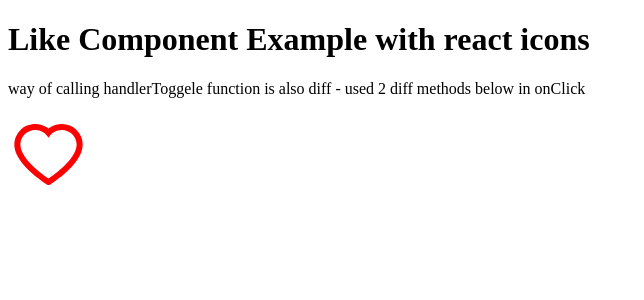
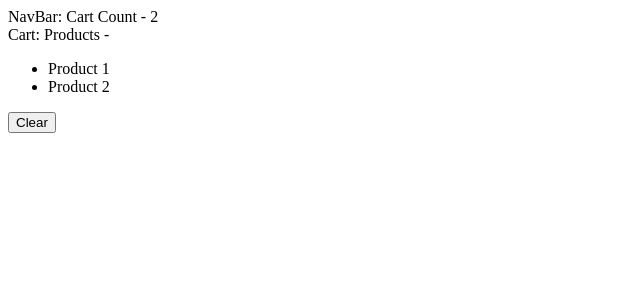
Before and after one commit to ashutosh-gole/react-app, a React (Vite) app: page / in a window 1280 px wide. Shown: the top 300 px of the page, without its empty margins (0-644 px from the left). Built offline with nearby package versions, Linux system fonts and the light colour scheme.

Commit message:
sharing states with components in react

```diff
--- a/src/App.tsx
+++ b/src/App.tsx
@@ -1,14 +1,15 @@
+import { useState } from "react";
 import "./App.css";
-import Like from "./components/Like";
+import NavBar from "./components/NavBar";
+import Cart from "./components/Cart";
 
 function App() {
-  const handlerIconClick = (status: boolean) => {
-    console.log("CHILD TO PARENT handlerIconClick status ===== ", status);
-  };
+  const [cartItems, setCartItems] = useState(["Product 1", "Product 2"]);
 
   return (
     <>
-      <Like onIconClick={handlerIconClick} />
+      <NavBar cartItemsCount={cartItems.length} />
+      <Cart cartItems={cartItems} onClear={() => setCartItems([])} />
     </>
   );
 }
--- /dev/null
+++ b/src/components/Cart.tsx
@@ -0,0 +1,20 @@
+interface Props {
+  cartItems: string[];
+  onClear: () => void;
+}
+
+const Cart = ({ cartItems, onClear }: Props) => {
+  return (
+    <>
+      <div>Cart: Products -</div>
+      <ul>
+        {cartItems.map((cartItem) => (
+          <li key={cartItem}>{cartItem}</li>
+        ))}
+      </ul>
+      <button onClick={onClear}>Clear</button>
+    </>
+  );
+};
+
+export default Cart;
--- /dev/null
+++ b/src/components/NavBar.tsx
@@ -0,0 +1,9 @@
+interface Props {
+  cartItemsCount: number;
+}
+
+const NavBar = ({ cartItemsCount }: Props) => {
+  return <div>NavBar: Cart Count - {cartItemsCount}</div>;
+};
+
+export default NavBar;
```
